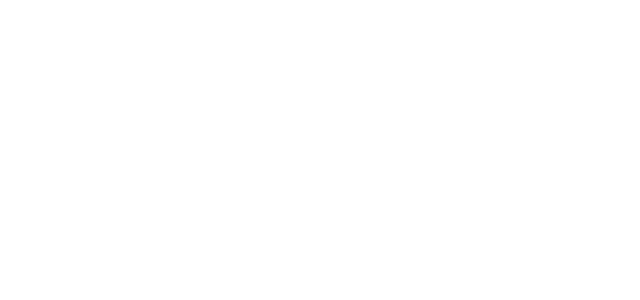
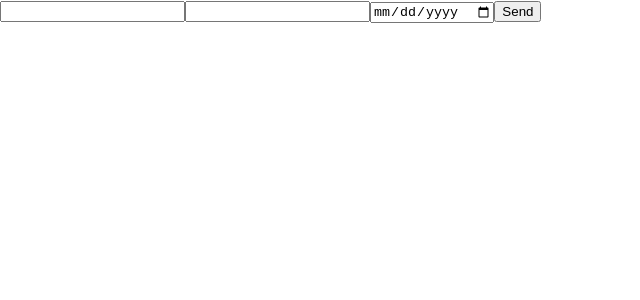
Before and after one commit to Meiramkhanova/ExpenseTrackUsingRedux, a React (Create React App) app: page /add in a window 1280 px wide. Shown: the top 300 px of the page, without its empty margins (0-640 px from the left). Built offline with nearby package versions, Linux system fonts and the light colour scheme.

Commit message:
make an ui for adding and showing list of expenses

```diff
--- a/src/App.js
+++ b/src/App.js
@@ -1,7 +1,15 @@
 import "./App.css";
+import { Link } from "react-router-dom";
 
 function App() {
-  return <div></div>;
+  return (
+    <div className="App">
+      <nav>
+        <Link to="/add"> Add Items</Link>
+        <Link to="/list">List Items</Link>
+      </nav>
+    </div>
+  );
 }
 
 export default App;
--- /dev/null
+++ b/src/components/Expense.jsx
@@ -0,0 +1,9 @@
+export default function Expense(props) {
+  return (
+    <div style={{ backgroundColor: "pink" }}>
+      <h1> Name: {props.expense.name}</h1>
+      <h1> Amount: {props.expense.amount}</h1>
+      <h1> Date: {props.expense.date}</h1>
+    </div>
+  );
+}
--- a/src/index.js
+++ b/src/index.js
@@ -1,13 +1,34 @@
-import React from 'react';
-import ReactDOM from 'react-dom/client';
-import './index.css';
-import App from './App';
-import reportWebVitals from './reportWebVitals';
+import React from "react";
+import ReactDOM from "react-dom/client";
+import { RouterProvider, createBrowserRouter } from "react-router-dom";
+import "./index.css";
+import App from "./App";
+import reportWebVitals from "./reportWebVitals";
+import AddItems from "./pages/AddItems";
+import ListItems from "./pages/ListItems";
 
-const root = ReactDOM.createRoot(document.getElementById('root'));
-root.render(
+const router = createBrowserRouter([
+  {
+    path: "/",
+    element: <App />,
+  },
+  {
+    path: "/add",
+    element: (
+      <div>
+        <AddItems />
+      </div>
+    ),
+  },
+  {
+    path: "/list",
+    element: <ListItems />,
+  },
+]);
+
+ReactDOM.createRoot(document.getElementById("root")).render(
   <React.StrictMode>
-    <App />
+    <RouterProvider router={router} />
   </React.StrictMode>
 );
 
--- /dev/null
+++ b/src/pages/AddItems.jsx
@@ -0,0 +1,51 @@
+import { useState } from "react";
+import { useNavigate } from "react-router-dom";
+
+export default function AddItems() {
+  const [name, setName] = useState("");
+  const [amount, setAmount] = useState("");
+  const [date, setDate] = useState("");
+
+  const navigateTo = useNavigate();
+
+  const handleNameChange = (e) => {
+    setName(e.target.value);
+  };
+
+  const handleAmountChange = (e) => {
+    setAmount(e.target.value);
+  };
+  const handleDateChange = (e) => {
+    setDate(e.target.value);
+  };
+
+  const onSave = () => {
+    if (!name || !amount || !date) return;
+
+    let list = sessionStorage.getItem("list");
+
+    if (!list) {
+      list = [];
+    } else {
+      list = JSON.parse(list);
+    }
+
+    list.push({ name, amount, date });
+    sessionStorage.setItem("list", JSON.stringify(list));
+    navigateTo("/");
+  };
+
+  return (
+    <div>
+      <input onChange={handleNameChange} type="text" name="name" value={name} />
+      <input
+        onChange={handleAmountChange}
+        type="text"
+        name="amount"
+        value={amount}
+      />
+      <input onChange={handleDateChange} type="date" name="date" value={date} />
+      <button onClick={onSave}>Send</button>
+    </div>
+  );
+}
--- /dev/null
+++ b/src/pages/ListItems.jsx
@@ -0,0 +1,24 @@
+import { useEffect, useState } from "react";
+import Expense from "../components/Expense";
+
+export default function ListItems() {
+  const [data, setData] = useState([]);
+
+  useEffect(() => {
+    let list = sessionStorage.getItem("list");
+    if (!list) {
+      list = [];
+    } else {
+      list = JSON.parse(list);
+    }
+    setData(list);
+  }, []);
+
+  return (
+    <div>
+      {data.map((expense) => (
+        <Expense expense={expense} />
+      ))}
+    </div>
+  );
+}
```
